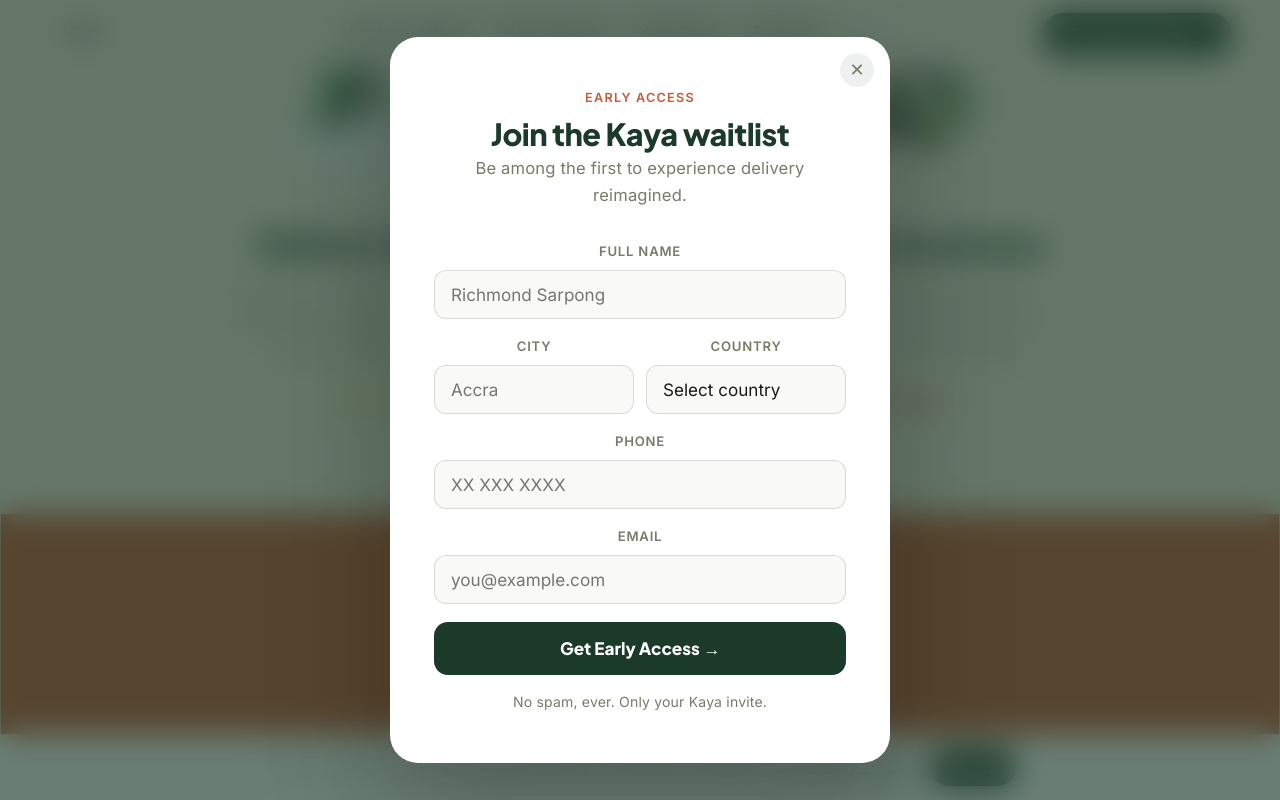
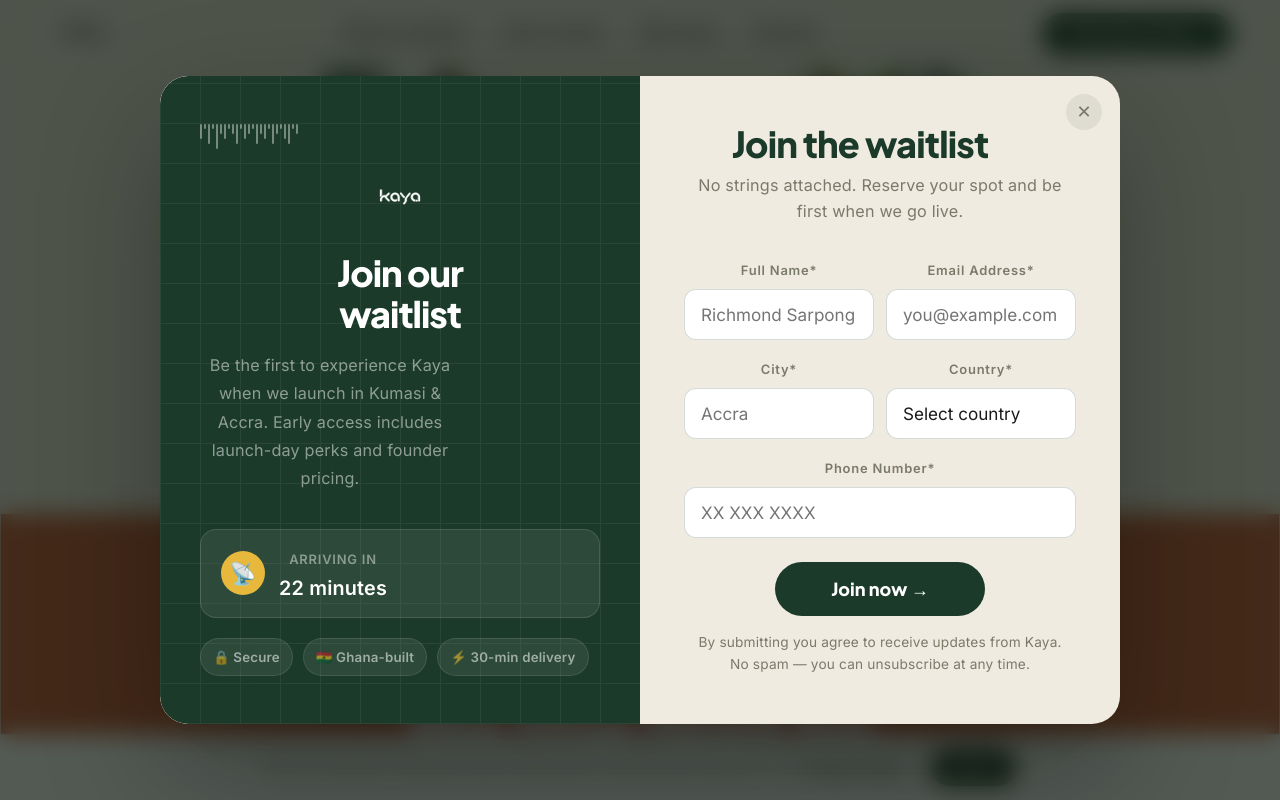
Before and after one commit to rsarpong627-a11y/KAYA, a React (Vite) app: page / in a window 1280 px wide. Both pictures are taken after a click on the button "Partner with Kaya →". Shown: the part 3924-4724 px from the top of the page. Built offline with nearby package versions, Linux system fonts and the light colour scheme.

Commit message:
Redesign waitlist modal — full-screen split, dark brand panel + clean 2-col form

```diff
--- a/src/App.jsx
+++ b/src/App.jsx
@@ -808,7 +808,7 @@
   const [errors, setErrors] = useState({});
   const [focus, setFocus] = useState("");
   const w = useW();
-  const mob = w < 640;
+  const mob = w < 768;
 
   useEffect(() => {
     document.body.style.overflow = open ? "hidden" : "";
@@ -817,11 +817,11 @@
 
   const validate = () => {
     const e = {};
-    if (!form.name.trim()) e.name = "Please enter your name";
-    if (!form.city.trim()) e.city = "Please enter your city";
-    if (!form.country.trim()) e.country = "Please select your country";
-    if (!/^\+?[\d\s\-()]{7,}$/.test(form.phone)) e.phone = "Enter a valid phone number";
-    if (!/^[^\s@]+@[^\s@]+\.[^\s@]+$/.test(form.email)) e.email = "Enter a valid email address";
+    if (!form.name.trim()) e.name = "Required";
+    if (!form.city.trim()) e.city = "Required";
+    if (!form.country.trim()) e.country = "Required";
+    if (!/^\+?[\d\s\-()]{7,}$/.test(form.phone)) e.phone = "Invalid number";
+    if (!/^[^\s@]+@[^\s@]+\.[^\s@]+$/.test(form.email)) e.email = "Invalid email";
     return e;
   };
 
@@ -835,7 +835,7 @@
     if (Object.keys(e).length) { setErrors(e); return; }
     setLoading(true);
     const { error } = await supabase.from("waitlist").insert([{ name: form.name, email: form.email, phone: form.phone, city: form.city, country: form.country }]);
-    if (error) { setLoading(false); setErrors({ email: "Something went wrong. Please try again." }); return; }
+    if (error) { setLoading(false); setErrors({ email: "Something went wrong. Try again." }); return; }
     await supabase.functions.invoke("send-waitlist-email", {
       body: { name: form.name, email: form.email, city: form.city, country: form.country },
     });
@@ -846,104 +846,224 @@
   if (!open) return null;
 
   const inp = (key) => ({
-    width: "100%", padding: "13px 16px",
-    background: focus === key ? "rgba(27,58,42,0.04)" : "#f9f9f7",
-    border: `1.5px solid ${errors[key] ? "#e53e3e" : focus === key ? DARK : "rgba(27,58,42,0.15)"}`,
+    width: "100%", padding: "14px 16px",
+    background: WHITE,
+    border: `1.5px solid ${errors[key] ? "#e53e3e" : focus === key ? DARK : "rgba(27,58,42,0.18)"}`,
     borderRadius: 12, color: TEXT, fontSize: ".95rem",
     fontFamily: "'Inter', sans-serif", outline: "none",
-    transition: "border-color .2s, background .2s",
+    transition: "border-color .2s",
   });
 
+  const Label = ({ text }) => (
+    <label style={{ fontSize: ".72rem", fontWeight: 600, color: MUTED, letterSpacing: ".06em", display: "block", marginBottom: 6 }}>{text}</label>
+  );
+
+  const Err = ({ k }) => errors[k] ? <p style={{ color: "#e53e3e", fontSize: ".74rem", marginTop: 4 }}>{errors[k]}</p> : null;
+
   return (
-    <div style={{ position: "fixed", inset: 0, zIndex: 99999, display: "flex", alignItems: mob ? "flex-end" : "center", justifyContent: "center", padding: mob ? 0 : 16, background: "rgba(27,58,42,0.65)", backdropFilter: "blur(16px)" }}
+    <div style={{
+      position: "fixed", inset: 0, zIndex: 99999,
+      background: "rgba(10,20,12,0.7)", backdropFilter: "blur(12px)",
+      display: "flex", alignItems: "center", justifyContent: "center",
+      padding: mob ? 0 : 24, overflow: "auto",
+    }}
       onClick={e => { if (e.target === e.currentTarget) onClose(); }}>
+
+      {/* Full-screen card */}
       <div style={{
-        background: WHITE, borderRadius: mob ? "24px 24px 0 0" : 28,
-        padding: mob ? "28px 20px 36px" : "48px 44px",
-        maxWidth: mob ? "100%" : 500, width: "100%",
-        boxShadow: "0 40px 120px rgba(0,0,0,0.25)",
-        position: "relative", maxHeight: "92svh", overflowY: "auto",
-        animation: "fadeUp .35s ease",
+        background: CREAM,
+        borderRadius: mob ? "24px 24px 0 0" : 28,
+        width: "100%", maxWidth: mob ? "100%" : 960,
+        maxHeight: mob ? "95svh" : "90svh",
+        overflowY: "auto",
+        display: "grid",
+        gridTemplateColumns: mob ? "1fr" : "1fr 1fr",
+        boxShadow: "0 48px 120px rgba(0,0,0,0.3)",
+        animation: "fadeUp .4s ease",
+        marginTop: mob ? "auto" : 0,
+        position: "relative",
       }}>
+
+        {/* ── Left panel — brand ─────────────────────────── */}
+        {!mob && (
+          <div style={{
+            background: DARK, borderRadius: "28px 0 0 28px",
+            padding: "48px 40px", display: "flex", flexDirection: "column",
+            justifyContent: "space-between", position: "relative", overflow: "hidden",
+          }}>
+            {/* Decorative grid lines */}
+            <div style={{
+              position: "absolute", inset: 0, opacity: 0.06,
+              backgroundImage: `repeating-linear-gradient(0deg, ${WHITE} 0px, ${WHITE} 1px, transparent 1px, transparent 40px), repeating-linear-gradient(90deg, ${WHITE} 0px, ${WHITE} 1px, transparent 1px, transparent 40px)`,
+            }} />
+
+            <div style={{ position: "relative", zIndex: 1 }}>
+              {/* Barcode decoration */}
+              <div style={{ display: "flex", gap: 2, marginBottom: 32, opacity: 0.4 }}>
+                {[3,1,4,1,5,2,3,1,2,4,1,3,2,1,4,2,3,1,4,2,1,3,4,1,2].map((h, i) => (
+                  <div key={i} style={{ width: 2, height: h * 5, background: WHITE, borderRadius: 1 }} />
+                ))}
+              </div>
+
+              <img src="/kaya-logo.png" alt="Kaya" style={{ height: 36, objectFit: "contain", filter: "brightness(0) invert(1)", marginBottom: 28 }} />
+
+              <h2 style={{
+                fontFamily: "'Plus Jakarta Sans', sans-serif",
+                fontSize: "2rem", fontWeight: 900, color: WHITE,
+                lineHeight: 1.15, letterSpacing: "-1px", marginBottom: 16,
+              }}>
+                Join our<br />waitlist
+              </h2>
+              <p style={{ color: "rgba(255,255,255,0.5)", fontSize: ".9rem", lineHeight: 1.75, maxWidth: 260 }}>
+                Be the first to experience Kaya when we launch in Kumasi &amp; Accra. Early access includes launch-day perks and founder pricing.
+              </p>
+            </div>
+
+            {/* Floating delivery card */}
+            <div style={{ position: "relative", zIndex: 1 }}>
+              <div style={{
+                background: "rgba(255,255,255,0.08)", border: "1px solid rgba(255,255,255,0.12)",
+                borderRadius: 16, padding: "16px 20px", marginBottom: 20,
+                display: "flex", alignItems: "center", gap: 14,
+              }}>
+                <div style={{ width: 44, height: 44, borderRadius: "50%", background: GOLD, display: "flex", alignItems: "center", justifyContent: "center", fontSize: "1.2rem", flexShrink: 0 }}>📡</div>
+                <div>
+                  <div style={{ fontSize: ".72rem", color: "rgba(255,255,255,0.45)", fontWeight: 600, textTransform: "uppercase", letterSpacing: ".06em", marginBottom: 3 }}>Arriving in</div>
+                  <div style={{ fontSize: "1.1rem", color: WHITE, fontWeight: 900 }}>22 minutes</div>
+                </div>
+              </div>
+
+              {/* Trust badges */}
+              <div style={{ display: "flex", gap: 10, flexWrap: "wrap" }}>
+                {["🔒 Secure", "🇬🇭 Ghana-built", "⚡ 30-min delivery"].map(t => (
+                  <span key={t} style={{
+                    background: "rgba(255,255,255,0.08)", border: "1px solid rgba(255,255,255,0.1)",
+                    borderRadius: 999, padding: "5px 12px",
+                    fontSize: ".74rem", color: "rgba(255,255,255,0.55)", fontWeight: 600,
+                  }}>{t}</span>
+                ))}
+              </div>
+            </div>
+          </div>
+        )}
+
+        {/* ── Right panel — form ─────────────────────────── */}
+        <div style={{ padding: mob ? "32px 20px 40px" : "48px 44px", position: "relative" }}>
+
+          {/* Close */}
           <button onClick={onClose} style={{
-          position: "absolute", top: 16, right: 16,
-          background: "rgba(27,58,42,0.07)", border: "none", color: MUTED,
-          borderRadius: "50%", width: 34, height: 34, cursor: "pointer",
+            position: "absolute", top: 18, right: 18,
+            background: "rgba(27,58,42,0.08)", border: "none", color: MUTED,
+            borderRadius: "50%", width: 36, height: 36, cursor: "pointer",
             fontSize: "1rem", display: "flex", alignItems: "center", justifyContent: "center",
           }}>✕</button>
 
           {submitted ? (
-          <div style={{ textAlign: "center", padding: "16px 0" }}>
-            <div style={{ width: 64, height: 64, background: "rgba(27,58,42,0.08)", borderRadius: "50%", display: "flex", alignItems: "center", justifyContent: "center", margin: "0 auto 20px", fontSize: "1.8rem" }}>🎉</div>
-            <h3 style={{ fontFamily: "'Plus Jakarta Sans',sans-serif", fontSize: "1.8rem", fontWeight: 900, color: DARK, marginBottom: 12, letterSpacing: "-0.5px" }}>You're on the list!</h3>
-            <p style={{ color: MUTED, lineHeight: 1.7, marginBottom: 24 }}>
-              Thanks {form.name.split(" ")[0]}! We'll reach out to <strong style={{ color: TEXT }}>{form.email}</strong> when Kaya launches in <strong>{form.city}</strong>.
+            <div style={{ textAlign: "center", padding: "40px 0" }}>
+              <div style={{ fontSize: "3.5rem", marginBottom: 20 }}>🎉</div>
+              <h3 style={{ fontFamily: "'Plus Jakarta Sans',sans-serif", fontSize: "2rem", fontWeight: 900, color: DARK, marginBottom: 14, letterSpacing: "-0.5px" }}>
+                You're on the list!
+              </h3>
+              <p style={{ color: MUTED, lineHeight: 1.8, marginBottom: 28, fontSize: ".95rem" }}>
+                Thanks <strong style={{ color: TEXT }}>{form.name.split(" ")[0]}</strong>! We'll reach out to{" "}
+                <strong style={{ color: TEXT }}>{form.email}</strong> when Kaya launches in <strong>{form.city}</strong>.
               </p>
-            <div style={{ background: "rgba(27,58,42,0.06)", border: "1px solid rgba(27,58,42,0.12)", borderRadius: 12, padding: "14px 18px" }}>
-              <p style={{ fontSize: ".85rem", color: DARK, fontWeight: 600 }}>📱 Watch your inbox for your exclusive early access invite.</p>
+              <div style={{ background: "rgba(27,58,42,0.06)", border: `1px solid rgba(27,58,42,0.12)`, borderRadius: 14, padding: "16px 20px" }}>
+                <p style={{ fontSize: ".88rem", color: DARK, fontWeight: 700 }}>📱 Check your inbox for your exclusive early access invite.</p>
               </div>
             </div>
           ) : (
             <>
-            <div style={{ marginBottom: 28 }}>
-              <p style={{ fontSize: ".7rem", fontWeight: 700, letterSpacing: ".1em", textTransform: "uppercase", color: TERRA, marginBottom: 10 }}>Early access</p>
-              <h3 style={{ fontFamily: "'Plus Jakarta Sans',sans-serif", fontSize: "1.7rem", fontWeight: 900, color: DARK, marginBottom: 8, letterSpacing: "-0.5px" }}>Join the Kaya waitlist</h3>
-              <p style={{ color: MUTED, fontSize: ".92rem", lineHeight: 1.65 }}>Be among the first to experience delivery reimagined.</p>
+              {/* Mobile logo */}
+              {mob && <img src="/kaya-logo.png" alt="Kaya" style={{ height: 30, objectFit: "contain", marginBottom: 24 }} />}
+
+              <h3 style={{
+                fontFamily: "'Plus Jakarta Sans',sans-serif",
+                fontSize: mob ? "1.8rem" : "2rem", fontWeight: 900,
+                color: DARK, marginBottom: 8, letterSpacing: "-0.8px", lineHeight: 1.1,
+                paddingRight: 40,
+              }}>Join the waitlist</h3>
+              <p style={{ color: MUTED, fontSize: ".9rem", lineHeight: 1.65, marginBottom: 32 }}>
+                No strings attached. Reserve your spot and be first when we go live.
+              </p>
+
+              {/* 2-column form grid (image 2 style) */}
+              <div style={{ display: "flex", flexDirection: "column", gap: 16 }}>
+
+                {/* Row 1: Name + Email */}
+                <div style={{ display: "grid", gridTemplateColumns: mob ? "1fr" : "1fr 1fr", gap: 12 }}>
+                  <div>
+                    <Label text="Full Name*" />
+                    <input value={form.name} onChange={handle("name")} placeholder="Richmond Sarpong" style={inp("name")} onFocus={() => setFocus("name")} onBlur={() => setFocus("")} />
+                    <Err k="name" />
+                  </div>
+                  <div>
+                    <Label text="Email Address*" />
+                    <input value={form.email} onChange={handle("email")} type="email" placeholder="you@example.com" style={inp("email")} onFocus={() => setFocus("email")} onBlur={() => setFocus("")} />
+                    <Err k="email" />
+                  </div>
                 </div>
 
-            <div style={{ display: "flex", flexDirection: "column", gap: 14 }}>
-              <div>
-                <label style={{ fontSize: ".73rem", fontWeight: 600, color: MUTED, textTransform: "uppercase", letterSpacing: ".06em", display: "block", marginBottom: 6 }}>Full Name</label>
-                <input value={form.name} onChange={handle("name")} placeholder="Richmond Sarpong" style={inp("name")} onFocus={() => setFocus("name")} onBlur={() => setFocus("")} />
-                {errors.name && <p style={{ color: "#e53e3e", fontSize: ".78rem", marginTop: 4 }}>{errors.name}</p>}
-              </div>
+                {/* Row 2: City + Country */}
                 <div style={{ display: "grid", gridTemplateColumns: mob ? "1fr" : "1fr 1fr", gap: 12 }}>
                   <div>
-                  <label style={{ fontSize: ".73rem", fontWeight: 600, color: MUTED, textTransform: "uppercase", letterSpacing: ".06em", display: "block", marginBottom: 6 }}>City</label>
+                    <Label text="City*" />
                     <input value={form.city} onChange={handle("city")} placeholder="Accra" style={inp("city")} onFocus={() => setFocus("city")} onBlur={() => setFocus("")} />
-                  {errors.city && <p style={{ color: "#e53e3e", fontSize: ".78rem", marginTop: 4 }}>{errors.city}</p>}
+                    <Err k="city" />
                   </div>
                   <div>
-                  <label style={{ fontSize: ".73rem", fontWeight: 600, color: MUTED, textTransform: "uppercase", letterSpacing: ".06em", display: "block", marginBottom: 6 }}>Country</label>
+                    <Label text="Country*" />
                     <select value={form.country} onChange={handle("country")} onFocus={() => setFocus("country")} onBlur={() => setFocus("")}
-                    style={{ ...inp("country"), appearance: "none" }}>
+                      style={{ ...inp("country"), appearance: "none", WebkitAppearance: "none" }}>
                       <option value="" disabled>Select country</option>
                       {Object.keys(DIAL_CODES).map(c => <option key={c} value={c}>{c}</option>)}
                     </select>
-                  {errors.country && <p style={{ color: "#e53e3e", fontSize: ".78rem", marginTop: 4 }}>{errors.country}</p>}
+                    <Err k="country" />
                   </div>
                 </div>
+
+                {/* Row 3: Phone full width */}
                 <div>
-                <label style={{ fontSize: ".73rem", fontWeight: 600, color: MUTED, textTransform: "uppercase", letterSpacing: ".06em", display: "block", marginBottom: 6 }}>Phone</label>
+                  <Label text="Phone Number*" />
                   <div style={{ display: "flex", gap: 8 }}>
                     {form.country && DIAL_CODES[form.country] && (
-                    <div style={{ display: "flex", alignItems: "center", padding: "0 14px", borderRadius: 12, fontWeight: 700, fontSize: ".9rem", background: "rgba(27,58,42,0.07)", border: "1.5px solid rgba(27,58,42,0.15)", color: DARK, whiteSpace: "nowrap", flexShrink: 0 }}>{DIAL_CODES[form.country]}</div>
+                      <div style={{
+                        display: "flex", alignItems: "center", padding: "0 14px",
+                        borderRadius: 12, fontWeight: 700, fontSize: ".9rem",
+                        background: WHITE, border: `1.5px solid rgba(27,58,42,0.18)`,
+                        color: DARK, whiteSpace: "nowrap", flexShrink: 0,
+                      }}>{DIAL_CODES[form.country]}</div>
                     )}
                     <input value={form.phone} onChange={handle("phone")} type="tel" placeholder="XX XXX XXXX" style={{ ...inp("phone"), flex: 1 }} onFocus={() => setFocus("phone")} onBlur={() => setFocus("")} />
                   </div>
-                {errors.phone && <p style={{ color: "#e53e3e", fontSize: ".78rem", marginTop: 4 }}>{errors.phone}</p>}
+                  <Err k="phone" />
                 </div>
-              <div>
-                <label style={{ fontSize: ".73rem", fontWeight: 600, color: MUTED, textTransform: "uppercase", letterSpacing: ".06em", display: "block", marginBottom: 6 }}>Email</label>
-                <input value={form.email} onChange={handle("email")} type="email" placeholder="you@example.com" style={inp("email")} onFocus={() => setFocus("email")} onBlur={() => setFocus("")} />
-                {errors.email && <p style={{ color: "#e53e3e", fontSize: ".78rem", marginTop: 4 }}>{errors.email}</p>}
-              </div>
+
+                {/* Submit — centered pill (image 2 style) */}
+                <div style={{ textAlign: "center", marginTop: 8 }}>
                   <button onClick={submit} disabled={loading} style={{
-                marginTop: 4, background: loading ? `${DARK}99` : DARK, color: WHITE,
-                border: "none", borderRadius: 14, padding: "15px",
-                fontWeight: 900, fontSize: ".95rem",
+                    background: loading ? `${DARK}99` : DARK, color: WHITE,
+                    border: "none", borderRadius: 999,
+                    padding: "15px 56px",
+                    fontWeight: 900, fontSize: "1rem",
                     fontFamily: "'Plus Jakarta Sans',sans-serif",
                     cursor: loading ? "default" : "pointer",
-                display: "flex", alignItems: "center", justifyContent: "center", gap: 10,
+                    display: "inline-flex", alignItems: "center", gap: 10,
+                    transition: "opacity .2s",
                   }}>
                     {loading
                       ? <><div style={{ width: 18, height: 18, border: "2.5px solid rgba(255,255,255,0.3)", borderTopColor: WHITE, borderRadius: "50%", animation: "spin .8s linear infinite" }} /> Securing your spot…</>
-                  : "Get Early Access →"}
+                      : "Join now →"}
                   </button>
-              <p style={{ textAlign: "center", fontSize: ".78rem", color: MUTED }}>No spam, ever. Only your Kaya invite.</p>
+                </div>
+
+                <p style={{ textAlign: "center", fontSize: ".76rem", color: MUTED, lineHeight: 1.6 }}>
+                  By submitting you agree to receive updates from Kaya.<br />No spam — you can unsubscribe at any time.
+                </p>
               </div>
             </>
           )}
+        </div>
       </div>
     </div>
   );
```
Lines whose indentation alone changed are shown as unchanged.
